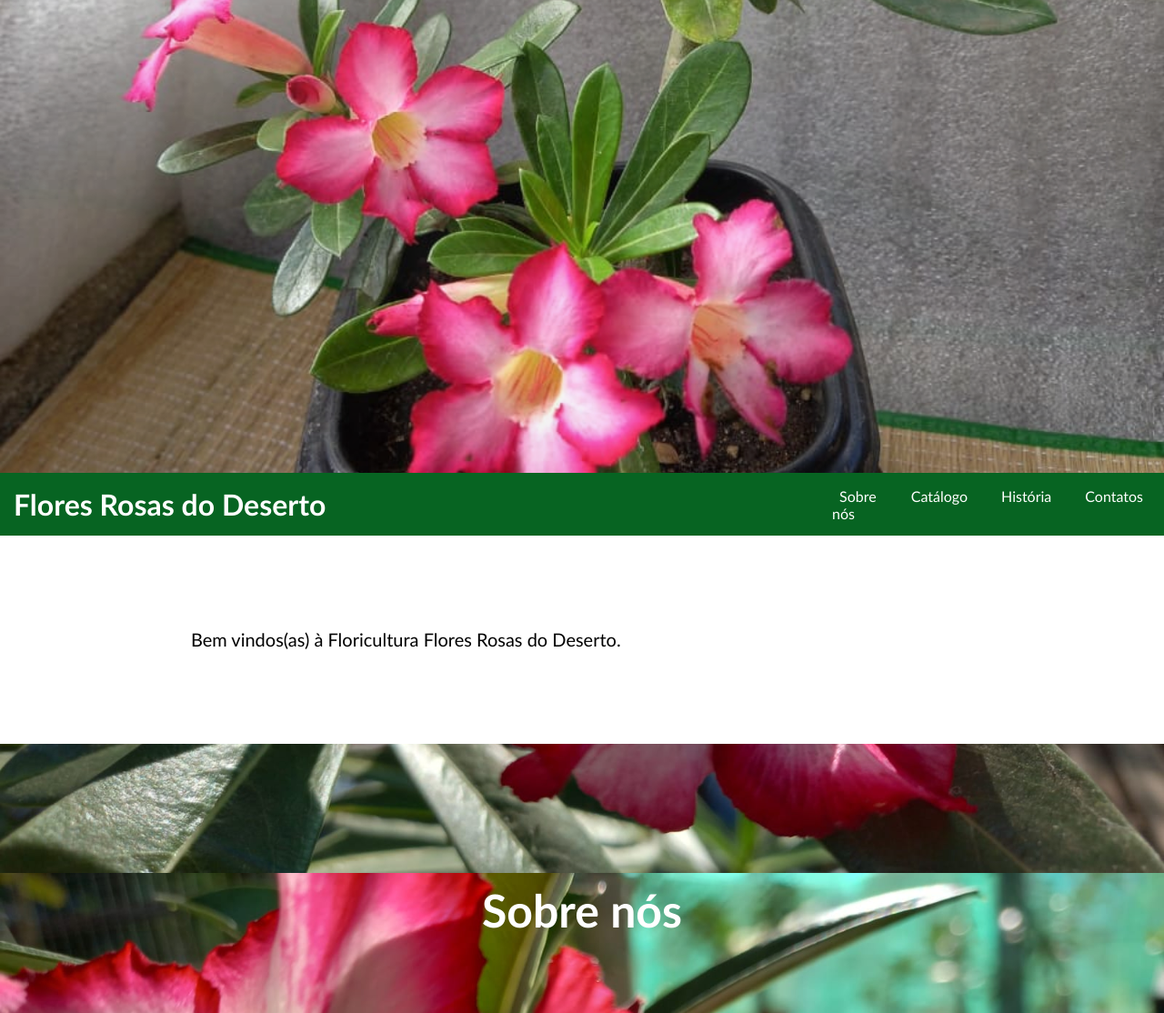
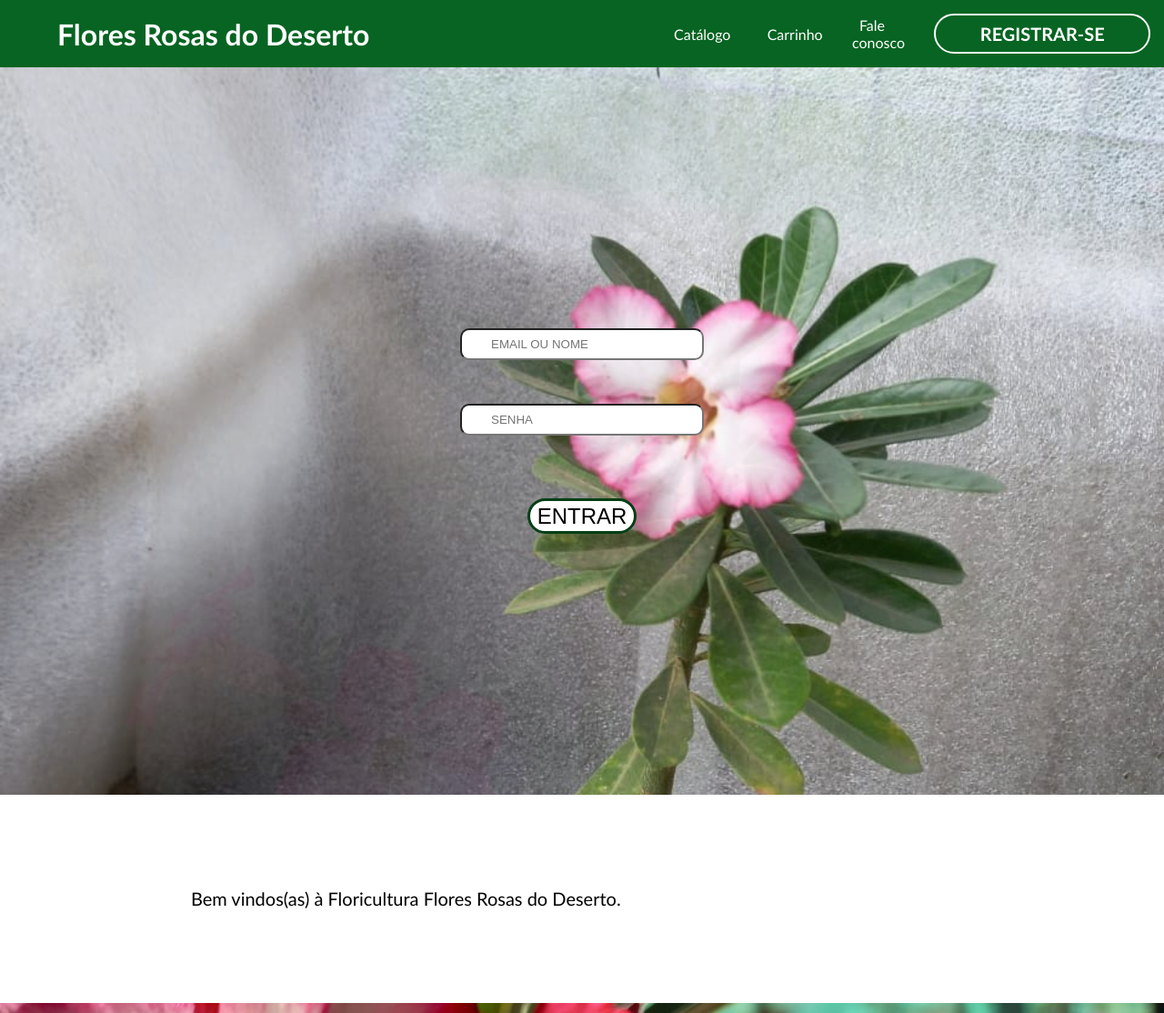
Before and after one commit to cristianoepifanio/Floricultura, a PHP site: page / in a window 1280 px wide. Shown: the top 1114 px of the page at 91% size. Run offline with PHP 8.4, Linux system fonts and the light colour scheme; some libraries are stand-ins or nearby versions.

Commit message:
modificação do layout principal

```diff
--- a/index.html
+++ b/index.html
@@ -27,19 +27,26 @@
 </head>
 
 <body>
-  <div class="box"></div>
   <header>
     <div class="conteiner">
       <h1>Flores Rosas do Deserto</h1>
       <nav>
-        <li type="none"><a href="#Sobre-nos">Sobre nós</a></li>
+        <!-- <li type="none"><a href="#Sobre-nos">Sobre nós</a></li> -->
         <li type="none"><a href="#Catalogo">Catálogo</a></li>
-        <li type="none"><a href="#Historia">História</a></li>
-        <li type="none"><a href="#Contatos">Contatos</a></li>
-
+        <li type="none"><a href="#Historia">Carrinho</a></li>
+        <li type="none"><a href="#Contatos">Fale conosco</a></li>
+       <div class="button"><p>REGISTRAR-SE</p></div>
       </nav>
     </div>
   </header>
+  <div class="box">
+    <div class="login">
+      <!-- <input type="text" placeholder="NOME"> -->
+      <input type="text" placeholder="EMAIL OU NOME">
+      <input type="password" placeholder="SENHA">
+      <button>ENTRAR</button>
+    </div>
+  </div>
   <div class="bloco">
     <!--<div class="paragrafo-foto">
     </div>-->
--- a/style/main.css
+++ b/style/main.css
@@ -2,15 +2,82 @@
 *{
     margin: 0%;
 }
+
+/* ----------------------------------------------
+Menu
+---------------------------------------------- */
+header{
+    background-color: #076422;
+    display: flex;
+    position: sticky;
+    top: 0;
+    margin: 0;
+    overflow: hidden;
+    z-index: 10;
+    padding: 0 3rem;
+}
+.conteiner{
+    margin: auto;
+    width: 100%;
+    display: flex;
+    justify-content: space-between;
+    align-items: center;
+    color: #fff;
+    padding: 15px;
+}
+nav {
+    display:flex;
+    gap: 6%;
+    width: 35%;
+    margin-right: 80px;
+    align-items: center;
+}
+nav a {
+    text-decoration: none;
+    color: #fff;
+    margin: 8px;
+}
+nav a:hover {
+    border: 1px solid #fff;
+    border-radius: 30px;
+    padding: 6px;
+    margin: 0;
+    transition: 0.3s;
+}
+.button{
+    border: 2px solid #fff;
+    padding: 0.5rem 2rem;
+    border-radius: 30px;
+    font-size: 20px;
+    min-width: 170.22px;
+    text-align: center;
+    font-weight: 700;
+    transition: ease-in-out 500ms;
+}
+.button:hover{
+    border: 2px solid #fff;
+    padding: 0.5rem 2rem;
+    border-radius: 30px;
+    background-color: #fff;
+    color: #043f15;
+}
+/* ----------------------------------------------------
+                    caixa com animação das flores
+--------------------------------------------------- */
 .box{
     width: 100%;
-    height: 65vh;
-    margin: 0;
-    animation: anim 20s 1;
+    height: 100vh;
+    /* margin-top: 69px ; */
+    animation: anim 10s 1;
     transition:ease-in-out;
     background-image: url(../fotos/img/rosa\ única.jpeg);
     background-size: cover;
     background-position-y: 30%;
+    display: flex;
+    flex-direction: column;
+    margin: auto auto;
+    align-items: center;
+    justify-content: center;
 }
 @keyframes anim {
     0%{
@@ -28,48 +95,34 @@
     }
     100%{
         background-image: url(../fotos/img/rosa\ única.jpeg) ;
-        background-position-y: 30%;
+        background-position-y: 20%;
+        background-position-x: 30%;
     }
 
 }
-/* Menu */
-header{
-    background-color: rgba(255, 255, 255, 0);
+/* ----------------------------------------------------
+                 Formulário para login
+----------------------------------------------------*/
+.login{
     display: flex;
-    position: sticky;
-    top: 0;
-    width: 100%;
-    margin: 0;
-    overflow: hidden;
-    z-index: 10;
+    flex-direction: column;
+    align-items: center;
+    justify-content: center;
+    text-align: center;
+    margin: auto auto;
+
 }
-.conteiner{
-    margin: auto;
-    width: 100%;
-    display: flex;
-    justify-content: space-between;
-    align-items: center;
-    background-color: #076422;
-    color: #fff;
-    padding: 15px;
+input{
+    width: 200px;
+    padding: 0.5rem 2rem;
+    margin-bottom: 3rem;
+    border-radius: 10px;
 }
-nav {
-    display: flex;
-    gap: 6%;
-    width: 28%;
-}
-nav a {
-    text-decoration: none;
-    color: #fff;
-    margin: 8px;
-}
-nav a:hover {
-    border: 1px solid #fff;
-    border-radius: 30px;
-    padding: 6px;
-    margin: 0;
-    transition: 0.3s;
-}
+
+
+
+
+
 .reserva{
     display: block;
     margin: auto;
@@ -85,7 +138,9 @@
     margin: auto;
 
 }
-/*  */
+/*---------------------------------------------------
+      espaços em BRANCO que possuem os textos.
+---------------------------------------------------  */
 .bloco2{
     background-color: rgb(255, 255, 255);
     padding: 2%;
@@ -107,6 +162,9 @@
     color: #043f15;
     padding: 5px;
 }
+/* ----------------------------------------------------
+      Cartazes dos catálogos de plantas
+--------------------------------------------------- */
 div .cartaz {
     background-color: bisque;
     box-shadow: rgba(0, 0, 0, 0.3) 0px 19px 38px, rgba(0, 0, 0, 0.22) 0px 15px 12px;
@@ -157,6 +215,7 @@
 button {
     margin: auto;
     margin-top: 8%;
+    padding: 0.5rem 5rem;
     border: 3px solid #043f15;
     background-color: #fff;
     border-radius: 30px;
--- a/style/responsivo.css
+++ b/style/responsivo.css
@@ -1,7 +1,14 @@
-@media screen and (max-width: 500px) {
+@media screen and (max-width: 500px){
+    nav{
+        flex-diretion: column;
+    }
+}
+@media screen and (max-width: 840px) {
     .conteiner {
         display: flex;
         flex-direction: column;
+        align-items: center;
+        padding: 5px;
     }
     .bloco-texto{
         width: unset;
@@ -12,6 +19,7 @@
         justify-content: space-between;
         align-items: center;
         margin-top: 1rem;
+        margin-right: 0;
     }
 
     img {
@@ -61,9 +69,9 @@
     nav {
         width: 100%;
         display: flex;
-        justify-content: space-between;
+        justify-content: center;
         align-items: center;
-        margin-top: 1rem;
+        margin: 5px 10px;
     }
 
     .paragrafo-foto {
@@ -81,5 +89,6 @@
     } */
     header h1{
         font-size: 1.8rem;
+        justify-content: space-between;
     }
 }
```
